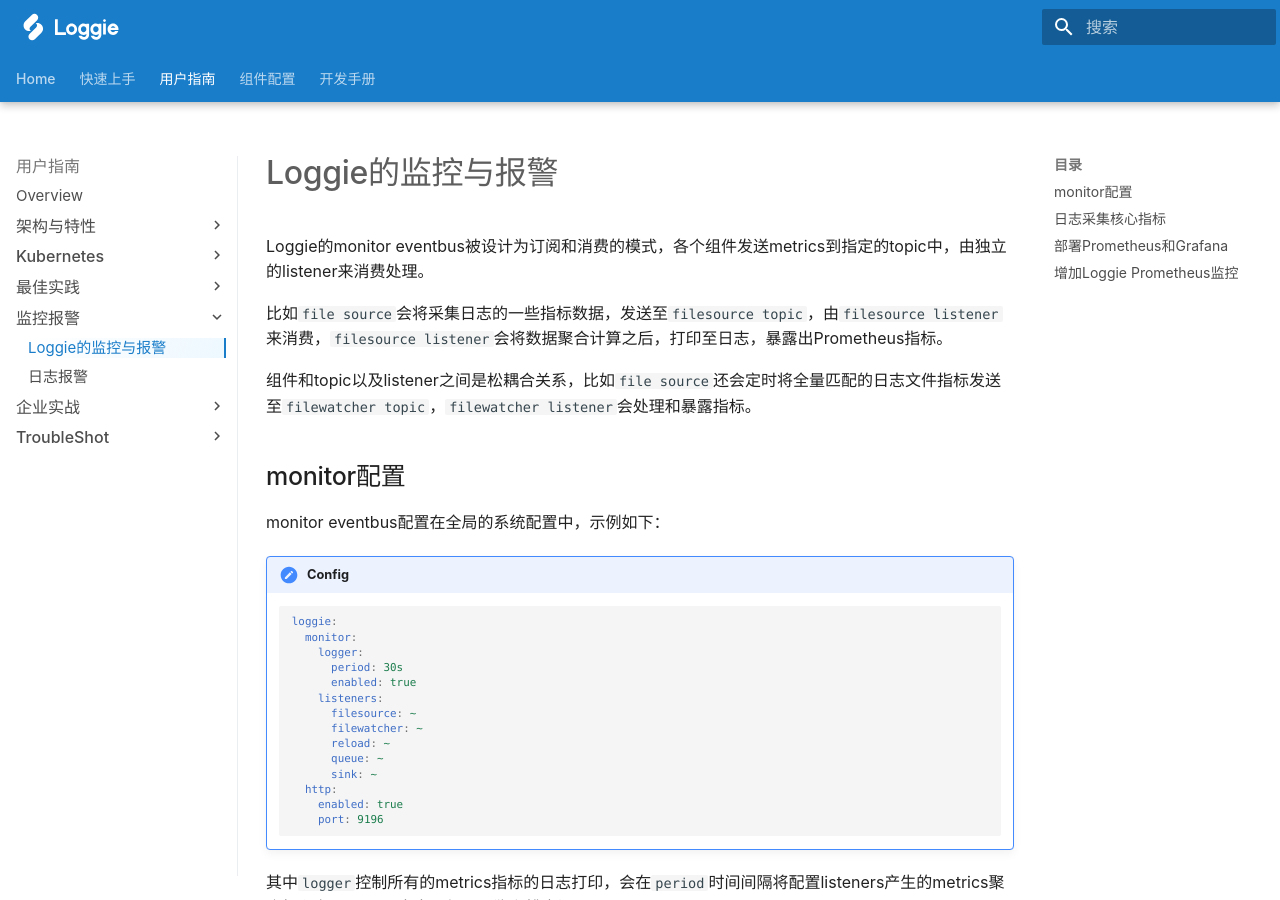
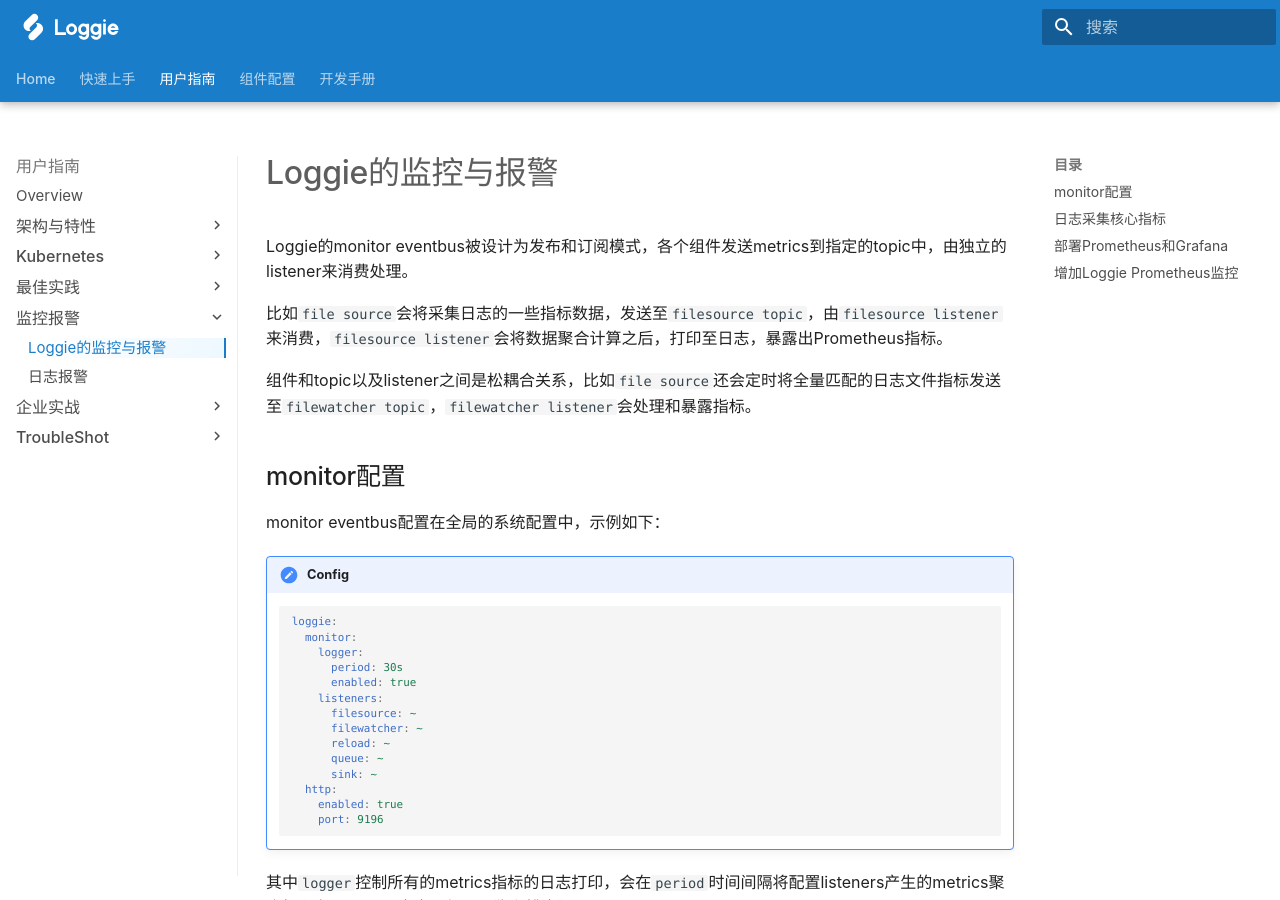
Before and after one commit to loggie-io/docs, an MkDocs documentation site: the page built from docs/user-guide/monitor/loggie-monitor.md, in a window 1280 px wide and 900 px high. Built offline with MkDocs 1.6.1 and Material for MkDocs 9.7.7, drawn with Linux system fonts in a browser that asks for light colours; some web fonts are replaced.

Commit message:
Feat: updateloggie monitor usage docs

```diff
--- a/docs/user-guide/monitor/loggie-monitor.md
+++ b/docs/user-guide/monitor/loggie-monitor.md
@@ -1,6 +1,6 @@
 # Loggie的监控与报警
 
-Loggie的monitor eventbus被设计为订阅和消费的模式，各个组件发送metrics到指定的topic中，由独立的listener来消费处理。
+Loggie的monitor eventbus被设计为发布和订阅模式，各个组件发送metrics到指定的topic中，由独立的listener来消费处理。
 
 比如`file source`会将采集日志的一些指标数据，发送至`filesource topic`，由`filesource listener`来消费，`filesource listener`会将数据聚合计算之后，打印至日志，暴露出Prometheus指标。
 
```
